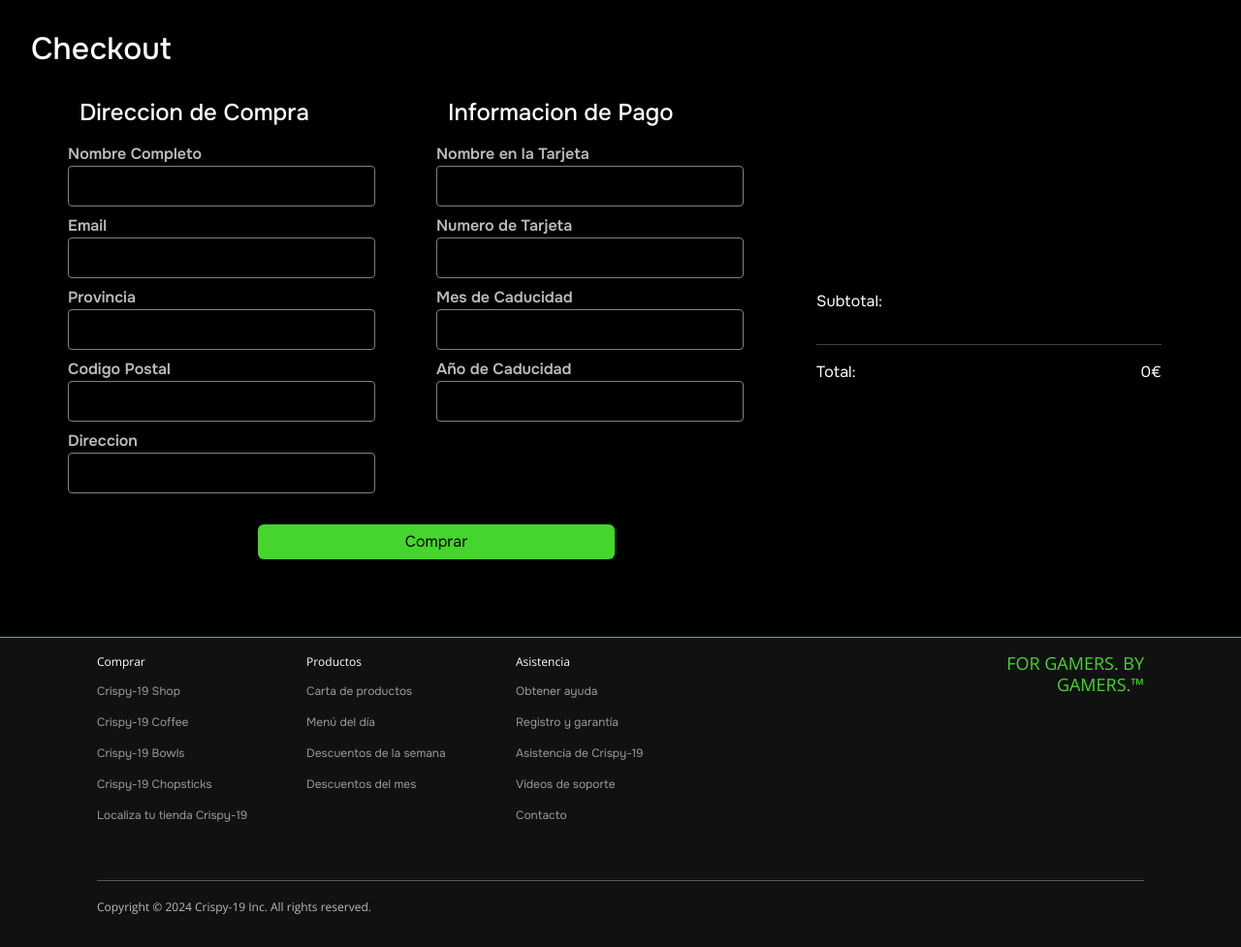
After one commit to EthanGrane/Proyecto-1_Restauracion, a PHP site: template Views/Checkout.php in a window 1280 px wide. The commit adds this page. Shown: the whole page at 97% size. Run offline with PHP 8.4, Linux system fonts and the light colour scheme; the template is opened without the code that fills it, so the values that code supplies are empty.

Commit message:
Finalizar Compra

```diff
--- a/Framework/Router/Router_List.php
+++ b/Framework/Router/Router_List.php
@@ -12,10 +12,13 @@ class Router_List
         /* Cart Controller */
         // GET
         "/cart" => ["controller" => "Cart", "action" => ["GET" => "view"]],
+        "/cart/checkout" => ["controller" => "Cart", "action" => ["POST" => "Checkout"]],
+
         // POST
         "/cart/add" => ["controller" => "Cart", "action" => ["POST" => "Add"]],
         "/cart/remove" => ["controller" => "Cart", "action" => ["POST" => "Remove"]],
         "/cart/clear" => ["controller" => "Cart", "action" => ["POST" => "Clear"]],
+        "/cart/finish" => ["controller" => "Cart", "action" => ["POST" => "Finish"]],
 
         /* User Controller */
         // GET
--- /dev/null
+++ b/Views/Checkout.php
@@ -0,0 +1,121 @@
+<?php
+include_once("Framework\DAO\DAO.php");
+include_once("Framework\ViewSystem\ViewSystem.php");
+include_once("Framework\CookieHandler\CookieHandler.php");
+include_once("Framework\SessionManager\SessionManager.php");
+
+try {
+    $cart = CookieHandler::GetCart();
+
+    $dao = new DAO();
+    $cartData = $dao->GetProductsDataByIDs($cart);
+    $dao->CloseConnection();
+
+    $userSession = SessionManager::GetUserSession();
+
+    $cartItems = [];
+    foreach ($cart as $productId) {
+        for ($i = 0; $i < count($cartData); $i++) {
+            if ($productId == $cartData[$i]["id_products"]) {
+                array_push($cartItems, $cartData[$i]);
+                continue;
+            }
+        }
+
+    }
+} catch (Exception $e) {
+    $dao = null;
+}
+?>
+
+<main>
+
+    <div class="d-flex justify-content-between align-items-center">
+        <h1>Checkout</h1>
+    </div>
+
+    <div class="container mt-4">
+        <div class="row align-items-center pb-3 mt-4">
+
+            <!-- Checkout Form -->
+            <div class="col-8">
+                <form action="\cart\finish" method="POST">
+
+                    <div class="row">
+                        <div class="col-5">
+                            <h2>Direccion de Compra</h2>
+                            <div class="row">
+                                <label for="" class="CartLabel">Nombre Completo</label>
+                                <input type="text" name="" class="CartInput" value="<?=$userSession["UserName"]?>" lolxd>
+
+                                <label for="" class="CartLabel">Email</label>
+                                <input type="email" name="" class="CartInput" value="<?=$userSession["UserMail"]?>" lolxd>
+
+                                <label for="" class="CartLabel">Provincia</label>
+                                <input type="text" name="" class="CartInput" lolxd>
+
+                                <label for="" class="CartLabel">Codigo Postal</label>
+                                <input type="number" name="" class="CartInput" lolxd>
+
+                                <label for="" class="CartLabel">Direccion</label>
+                                <input type="text" name="" class="CartInput" lolxd>
+                            </div>
+                        </div>
+
+                        <div class="col-1"></div>
+
+                        <div class="col-5">
+                            <h2>Informacion de Pago</h2>
+                            <div class="row">
+                                <label for="" class="CartLabel">Nombre en la Tarjeta</label>
+                                <input type="text" name="" class="CartInput" value="<?=$userSession["UserName"]?>" lolxd>
+
+                                <label for="" class="CartLabel">Numero de Tarjeta</label>
+                                <input type="text" name="" class="CartInput" lolxd>
+
+                                <label for="" class="CartLabel">Mes de Caducidad</label>
+                                <input type="number" name="" class="CartInput" lolxd>
+
+                                <label for="" class="CartLabel">Año de Caducidad</label>
+                                <input type="number" name="" class="CartInput" lolxd>
+                            </div>
+                        </div>
+                    </div>
+
+                    <div class="d-flex justify-content-center mt-3">
+                        <input type="submit" class="btn btn-primary w-50 m-3" value="Comprar">
+                    </div>
+
+                </form>
+            </div>
+
+            <!-- Subtotal -->
+            <div class="col-4">
+                <div class="d-flex justify-content-between">
+                    <p>Subtotal: </p>
+                </div>
+
+                <?php
+                $totalPrice = 0.0;
+                for ($i = 0; $i < count($cartItems); $i++) {
+                    $totalPrice += $cartItems[$i]["price"];
+                    echo "
+                <div class='d-flex justify-content-end'>
+                    <p>" . $cartItems[$i]['price'] . " €</p>
+                </div>
+                ";
+                }
+                ?>
+
+                <hr>
+
+                <div class="d-flex justify-content-between">
+                    <p>Total:</p>
+                    <p><?= $totalPrice ?>€</p>
+                </div>
+
+            </div>
+        </div>
+    </div>
+
+</main>
--- a/Views/Layout/Templates/Template_CartItem.php
+++ b/Views/Layout/Templates/Template_CartItem.php
@@ -20,7 +20,7 @@
             <form action="Cart/Remove" method="POST">
                 <input type="hidden" name="id" value="<?= $id ?>">
                 <button class="btn btn-secondary">
-                    Remove
+                    Quitar
                 </button>
             </form>
         </div>
--- a/Views/Styles/CartStyles.css
+++ b/Views/Styles/CartStyles.css
@@ -23,3 +23,22 @@
     font-size: 26px;
     font-weight: 100 !important;
 }
+
+.CartInput
+{
+    border: solid 1px grey;
+    background-color: black;
+    padding: 8px;
+    border-radius: 4px;
+    color: white;
+}
+
+.CartLabel
+{
+    color: var(--NeutralColor_3);
+    font-weight: 600;
+
+    margin: 0;
+    padding-left: 0;
+    padding-top: 8px;
+}
--- a/Views/User.php
+++ b/Views/User.php
@@ -35,6 +35,7 @@ $mail = SessionManager::GetUserSession()["UserMail"];
         <div class="row">
 
             <?php
+
             for ($i = 0; $i < 5; $i++) {
                 ?>
 
```
Also changed, not shown: Controller/CartController.php (+34 -0 lines), Framework/DAO/DAO.php (+55 -5 lines), Views/Cart.php (+10 -0 lines).
